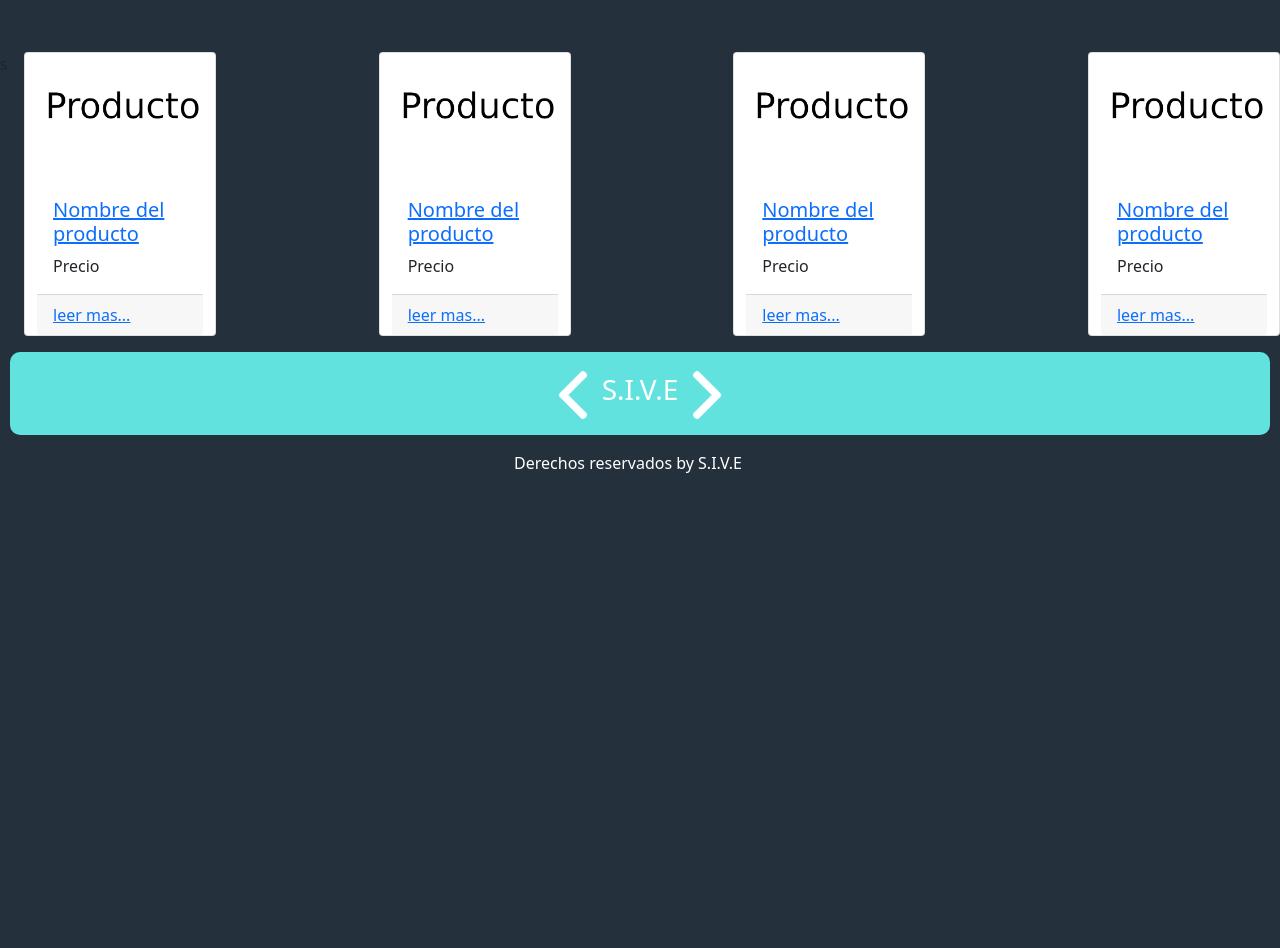
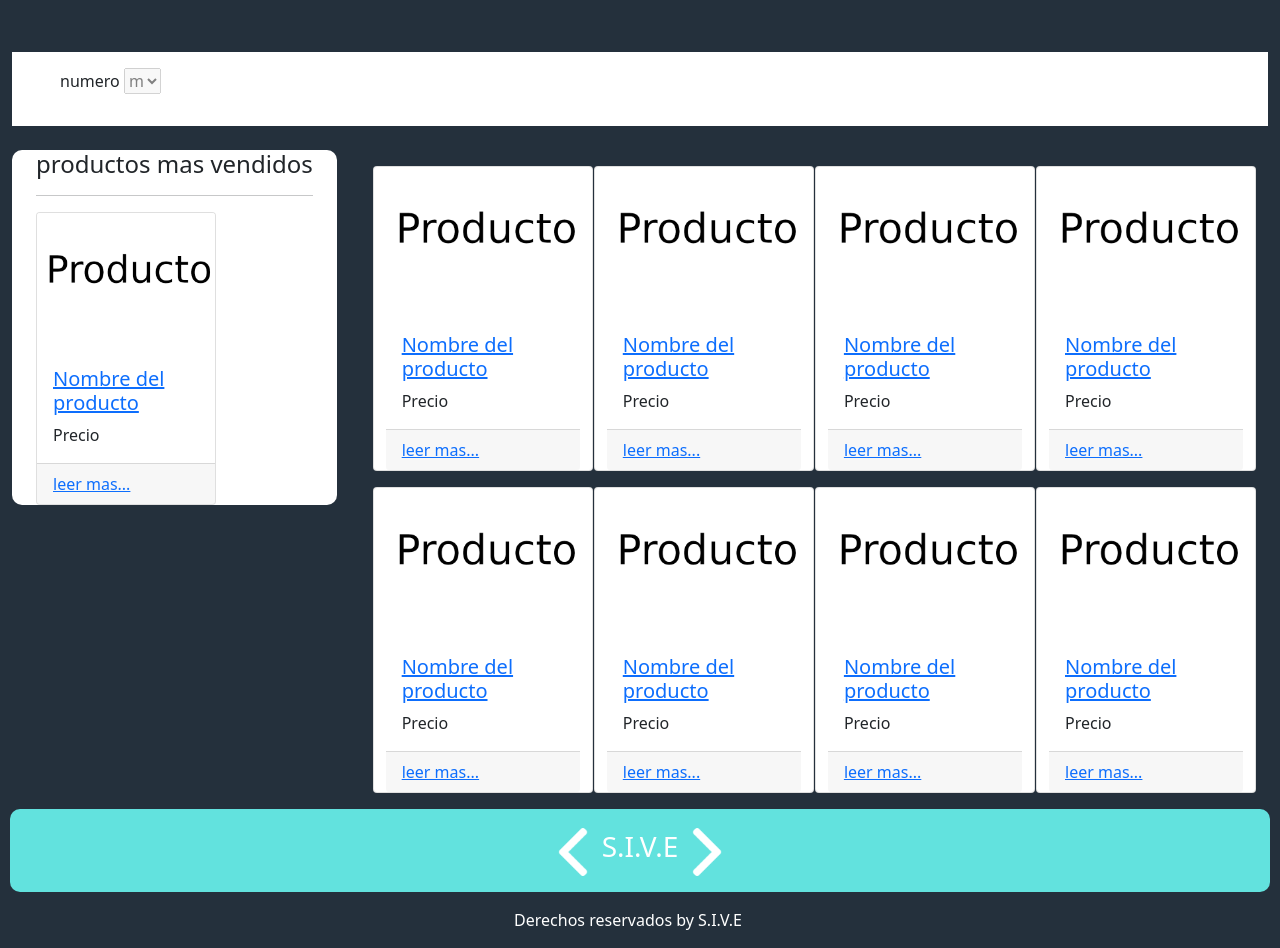
Before and after one commit to LarmSoftwareDesign/Proyecto-S.I.V.E, a PHP site: page /categorias.html in a window 1280 px wide. Shown: the part 76-1024 px from the top of the page. Before the commit the page ends 549 px from the top, so only its background shows below. Run offline with PHP 8.4, Linux system fonts and the light colour scheme.

Commit message:
bases en proceso de como se vera la pagina de busquedad

```diff
--- a/categorias.html
+++ b/categorias.html
@@ -11,22 +11,41 @@
     <title>S.I.V.E: busqueda</title>
 </head>
 <body>
+  <!--? script de header o la caberezera-->
 <header>
     <script src="js/header.js"></script>
 </header>
 <section>
     <div class="container-fluid">
       <div class="row">
-            <div class="col-md-auto">
-                <div class="caja">
-                    <div class="row">
-                        s
+        <div class="container">
+          <div class="categorys ">
+            <ul class="menu">
+              <li class="item">numero</li>
+              <li class="item">
+                <select name="" id="" disabled="disabled">
+                  <option value="">m</option>
+                </select>
+              </li>
+              <li class="item"></li>
+              <li class="item"></li>
+              <li class="item"></li>
+              <li class="item"></li>
+            </ul>
+
+
           </div>
         </div>
       </div>
-            <div class="col">
-                <div class="row justify-content-between">
-                    <div class="card" style="width: 12rem;">
+      <br>
+        <div class="row">
+            <div class="col-md-auto">
+                <div class="caja" style= "background-color: white; border-radius: 10px">
+                    <div class="container">
+                        <h4>productos mas vendidos</h4>
+                        <hr>
+                        <div>
+                          <div class="card" style="width:180px;">
                             <img src="img/producto.png" class="card-img-top" alt="...">
                             <div class="card-body">
                               <h5 class="LSM card-title"><a href = "#" >Nombre del producto</a></h5>
@@ -36,7 +55,14 @@
                               <a href="#">leer mas...</a>
                             </div>
                           </div>
-                    <div class="card" style="width: 12rem;">
+                        </div>
+                    </div>
+                </div>
+            </div>
+            <div class="col">
+              <div class="container">
+                <div class="Mar row justify-content-between">
+                  <div class="card" style="width: 220px;">
                     <img src="img/producto.png" class="card-img-top" alt="...">
                     <div class="card-body">
                       <h5 class="LSM card-title"><a href = "#" >Nombre del producto</a></h5>
@@ -46,7 +72,7 @@
                       <a href="#">leer mas...</a>
                     </div>
                   </div>
-                    <div class="card" style="width: 12rem;">
+                  <div class="card" style="width: 220px;">
                     <img src="img/producto.png" class="card-img-top" alt="...">
                     <div class="card-body">
                       <h5 class="LSM card-title"><a href = "#" >Nombre del producto</a></h5>
@@ -56,7 +82,17 @@
                       <a href="#">leer mas...</a>
                     </div>
                   </div>
-                    <div class="card" style="width: 12rem;">
+                  <div class="card" style="width: 220px;">
+                    <img src="img/producto.png" class="card-img-top" alt="...">
+                    <div class="card-body">
+                      <h5 class="LSM card-title"><a href = "#" >Nombre del producto</a></h5>
+                      <p class="card-text">Precio</p>
+                    </div>
+                    <div class="card-footer">
+                      <a href="#">leer mas...</a>
+                    </div>
+                  </div>
+                  <div class="card" style="width: 220px;">
                     <img src="img/producto.png" class="card-img-top" alt="...">
                     <div class="card-body">
                       <h5 class="LSM card-title"><a href = "#" >Nombre del producto</a></h5>
@@ -67,7 +103,55 @@
                     </div>
                   </div>
 
+
                 </div>
+
+                <div class="Mar row justify-content-between">
+                  <div class="card" style="width: 220px;">
+                    <img src="img/producto.png" class="card-img-top" alt="...">
+                    <div class="card-body">
+                      <h5 class="LSM card-title"><a href = "#" >Nombre del producto</a></h5>
+                      <p class="card-text">Precio</p>
+                    </div>
+                    <div class="card-footer">
+                      <a href="#">leer mas...</a>
+                    </div>
+                  </div>
+                  <div class="card" style="width: 220px;">
+                    <img src="img/producto.png" class="card-img-top" alt="...">
+                    <div class="card-body">
+                      <h5 class="LSM card-title"><a href = "#" >Nombre del producto</a></h5>
+                      <p class="card-text">Precio</p>
+                    </div>
+                    <div class="card-footer">
+                      <a href="#">leer mas...</a>
+                    </div>
+                  </div>
+                  <div class="card" style="width: 220px;">
+                    <img src="img/producto.png" class="card-img-top" alt="...">
+                    <div class="card-body">
+                      <h5 class="LSM card-title"><a href = "#" >Nombre del producto</a></h5>
+                      <p class="card-text">Precio</p>
+                    </div>
+                    <div class="card-footer">
+                      <a href="#">leer mas...</a>
+                    </div>
+                  </div>
+                  <div class="card" style="width: 220px;">
+                    <img src="img/producto.png" class="card-img-top" alt="...">
+                    <div class="card-body">
+                      <h5 class="LSM card-title"><a href = "#" >Nombre del producto</a></h5>
+                      <p class="card-text">Precio</p>
+                    </div>
+                    <div class="card-footer">
+                      <a href="#">leer mas...</a>
+                    </div>
+                  </div>
+
+
+                </div>
+              </div>
+
             </div>
 
 
--- a/css/categorias.css
+++ b/css/categorias.css
@@ -1,3 +1,19 @@
 body{
     background-color: #24303C;
 }
+
+.categorys{
+    background-color:white;
+    padding: 1em;
+}
+.menu .item{
+    display:inline-block;
+}
+.Mar{
+    margin-top: 1em;
+}
+
+.container .op{
+    background-color: rgb(255, 127, 127);
+    border-radius:50%;
+}
```
Lines whose indentation alone changed are shown as unchanged.
